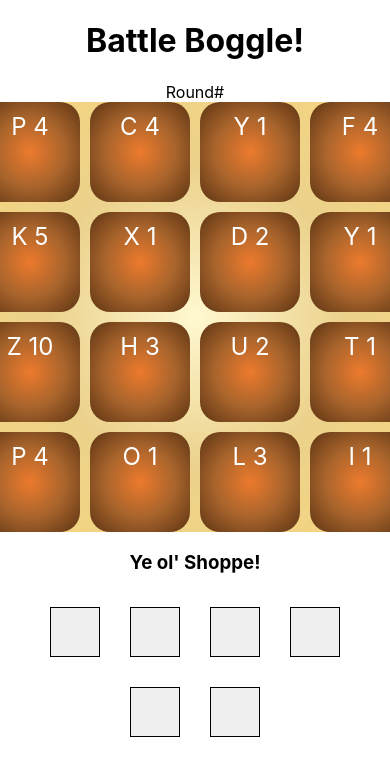
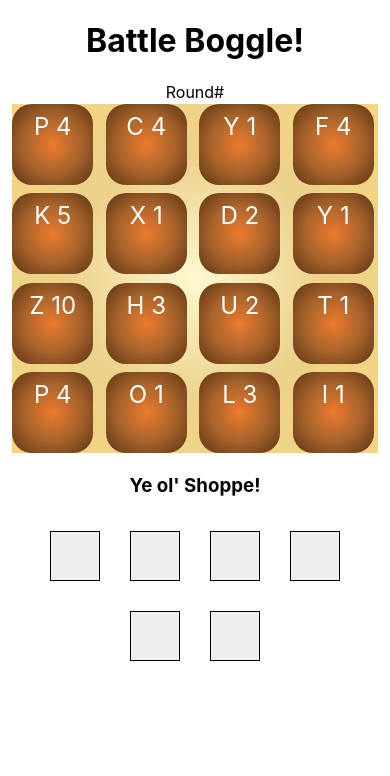
Before and after one commit to ZeroSumGames/BattleBoggle, a React (Create React App) app: page / in a window 390 px wide. Shown: the top 776 px of the page. Built offline with nearby package versions, Linux system fonts and the light colour scheme.

Commit message:
phone size fix temp

```diff
--- a/src/components/style/Board.css
+++ b/src/components/style/Board.css
@@ -1,6 +1,7 @@
 .board {
   display: grid;
-  grid-gap: 10px;
-  grid-template-columns: 100px 100px 100px 100px;
+  grid-gap: 8.5px;
+  grid-template-columns: 85px 85px 85px 85px;
   background-image: radial-gradient( rgb(255, 248, 208),  rgb(235, 209, 139),  rgb(246, 214, 125));
+  margin: 2px;
 }
--- a/src/components/style/LetterTile.css
+++ b/src/components/style/LetterTile.css
@@ -2,9 +2,8 @@
   background-image: radial-gradient( rgb(236, 122, 45),  rgb(168, 100, 44),  rgb(93, 52, 19));
   color: #fff;
   border-radius: 20px;
-  width: 80px;
-  height: 80px;
-  padding: 10px;
+  width: 65px;
+  height: 65px;
+  padding: 8px;
   font-size: 150%;
-
 }
```
